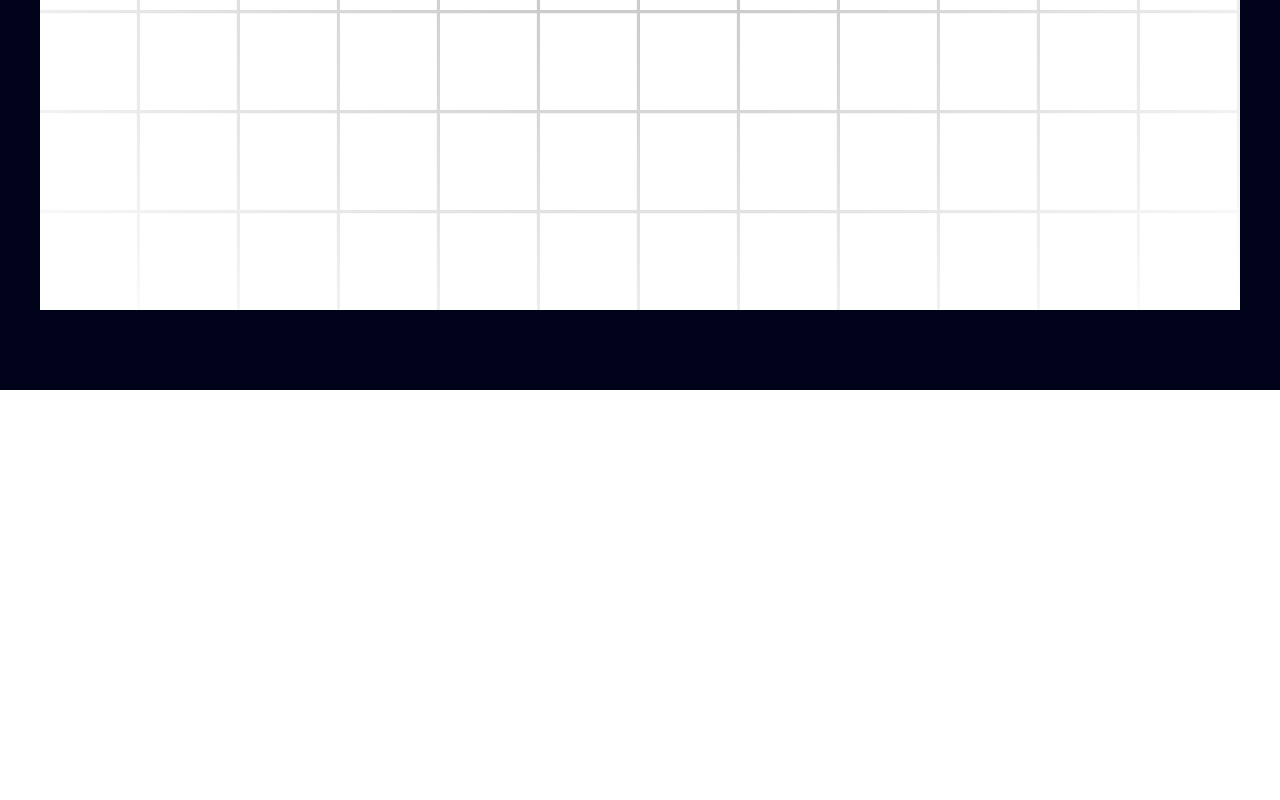
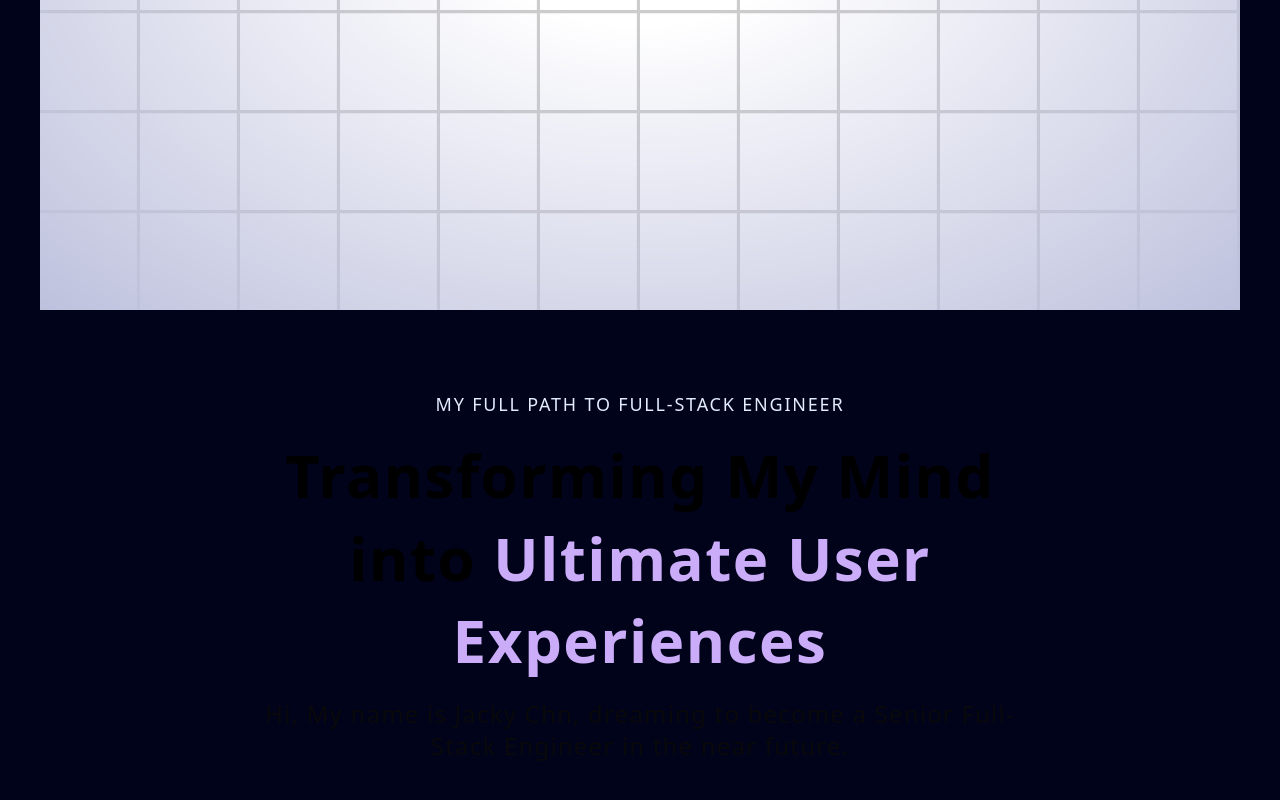
Before and after one commit to JackyChn/Protfolio, a Next.js app: page / in a window 1280 px wide. Shown: the part 634-1434 px from the top of the page. Before the commit the page ends 1024 px from the top, so only its background shows below. Built offline with nearby package versions, Linux system fonts and the light colour scheme.

Commit message:
Add: TextGenerateEffect for title

```diff
--- a/app/_components/Hero.tsx
+++ b/app/_components/Hero.tsx
@@ -1,6 +1,6 @@
 import React from "react";
 import { Spotlight } from "./ui/Spotlight";
-import Background from "./ui/Background";
+import { TextGenerateEffect } from "./ui/TextGenerateEffect";
 
 export default function Hero() {
   return (
@@ -19,7 +19,30 @@ export default function Hero() {
       </div>
 
       {/* Background */}
-      <Background />
+      <div className="h-screen w-full dark:bg-black-100 bg-white  dark:bg-grid-white/[0.3] bg-grid-black/[0.2] relative flex items-center justify-center">
+        {/* Radial gradient for the container to give a faded look */}
+        <div className="absolute pointer-events-none inset-0 flex items-center justify-center dark:bg-black-100 bg-white-100 [mask-image:radial-gradient(ellipse_at_center,transparent_20%,black)]"></div>
+        <p className="text-4xl sm:text-7xl font-bold relative z-20 bg-clip-text text-transparent bg-gradient-to-b from-neutral-200 to-neutral-500 py-8"></p>
+      </div>
+
+      <div className="flex justify-center relative my-20 z-10">
+        <div className="max-w-[89vw] md:max-2-2xl lg:max-w-[60vw]">
+          <h2 className="uppercase tracking-widest text-lg text-center text-blue-100 max-w-100">
+            My Full Path to Full-Stack Engineer
+          </h2>
+
+          <TextGenerateEffect
+            className="text-center text-[40px] md:text-5xl lg:text-6xl"
+            words="Transforming My Mind into Ultimate User Experiences"
+            duration={1.5}
+          />
+
+          <p className="text-center md:tracking-wider text-2xl">
+            Hi, My name is Jacky Chn, dreaming to become a Senior Full-Stack
+            Engineer in the near future.
+          </p>
+        </div>
+      </div>
     </div>
   );
 }
--- a/app/_components/ui/Background.tsx
+++ /dev/null
@@ -1,9 +0,0 @@
-export default function Background() {
-  return (
-    <div className="h-screen w-full dark:bg-black-100 bg-white  dark:bg-grid-white/[0.3] bg-grid-black/[0.2] relative flex items-center justify-center">
-      {/* Radial gradient for the container to give a faded look */}
-      <div className="absolute pointer-events-none inset-0 flex items-center justify-center dark:bg-black-100 bg-white [mask-image:radial-gradient(ellipse_at_center,transparent_20%,black)]"></div>
-      <p className="text-4xl sm:text-7xl font-bold relative z-20 bg-clip-text text-transparent bg-gradient-to-b from-neutral-200 to-neutral-500 py-8"></p>
-    </div>
-  );
-}
--- /dev/null
+++ b/app/_components/ui/TextGenerateEffect.tsx
@@ -0,0 +1,64 @@
+"use client";
+import { useEffect } from "react";
+import { motion, stagger, useAnimate } from "framer-motion";
+import { cn } from "@/app/_libs/utils";
+
+export const TextGenerateEffect = ({
+  words,
+  className,
+  filter = true,
+  duration = 0.5,
+}: {
+  words: string;
+  className?: string;
+  filter?: boolean;
+  duration?: number;
+}) => {
+  const [scope, animate] = useAnimate();
+  const wordsArray = words.split(" ");
+  useEffect(() => {
+    animate(
+      "span",
+      {
+        opacity: 1,
+        filter: filter ? "blur(0px)" : "none",
+      },
+      {
+        duration: duration ? duration : 1,
+        delay: stagger(0.2),
+      }
+    );
+  }, [scope.current]);
+
+  const renderWords = () => {
+    return (
+      <motion.div ref={scope}>
+        {wordsArray.map((word, idx) => {
+          return (
+            <motion.span
+              key={word + idx}
+              className={`${
+                idx > 3 ? "text-purple" : "dark:text-white text-black"
+              } opacity-0`}
+              style={{
+                filter: filter ? "blur(10px)" : "none",
+              }}
+            >
+              {word}{" "}
+            </motion.span>
+          );
+        })}
+      </motion.div>
+    );
+  };
+
+  return (
+    <div className={cn("font-bold", className)}>
+      <div className="my-4">
+        <div className=" dark:text-white text-black leading-snug tracking-wide">
+          {renderWords()}
+        </div>
+      </div>
+    </div>
+  );
+};
--- a/app/layout.tsx
+++ b/app/layout.tsx
@@ -3,8 +3,8 @@ import "./globals.css";
 import { ThemeProvider } from "./_components/ThemeProvider";
 
 export const metadata: Metadata = {
-  title: "Jacky's Protfolio",
-  description: "Personal Protfolio for Jacky",
+  title: "Jacky's Portfolio",
+  description: "Personal Portfolio for Jacky",
 };
 
 export default function RootLayout({
@@ -13,9 +13,9 @@ export default function RootLayout({
   children: React.ReactNode;
 }>) {
   return (
-    <html lang="en">
+    <html lang="en" suppressHydrationWarning>
       <body>
-        <ThemeProvider attribute={"class"} defaultTheme="system" enableSystem>
+        <ThemeProvider attribute="class" defaultTheme="light" enableSystem>
           {children}
         </ThemeProvider>
       </body>
```
